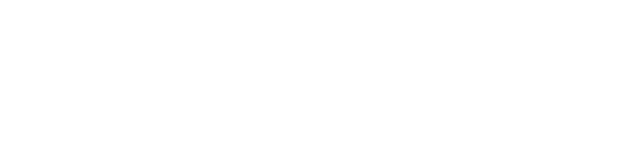
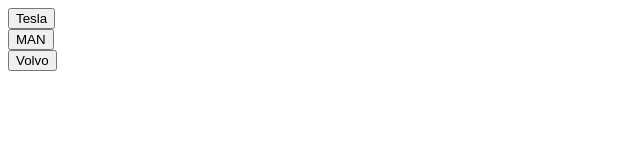
Before and after one commit to onurumar/CFLMS-TS-DAY02-Onur-Ervin-Balint, a website with bundled scripts: page Advanced/index.html in a window 1280 px wide. Shown: the whole page, without its empty margins (0-640 px from the left). Built offline with nearby package versions, Linux system fonts and the light colour scheme.

Commit message:
adds some more functions to advanced

```diff
--- a/Advanced/index.html
+++ b/Advanced/index.html
@@ -8,5 +8,6 @@
   <script src="dist/app.js" defer></script>
 </head>
 <body>
+  <div id="results"></div>
 </body>
 </html>
--- a/Advanced/src/app.ts
+++ b/Advanced/src/app.ts
@@ -31,15 +31,34 @@
 
     constructor(public type: string, model: string, hp: number, price: number, seats: number, color: string) {
         super(model, hp, price, seats, color)
+
+        this.generateButton()
     }
 
     getInfo() {
         return `Type: ${this.type}
                 ${super.getInfo()}`
     }
+
+    private generateButton(): void {
+        const divEl = document.getElementById('results')! as HTMLDivElement
+        const instanceDivEl = document.createElement('div')
+        const buttonEl = document.createElement('button')
+        buttonEl.addEventListener('click', () => {
+            const pEl = document.createElement('p')
+            pEl.innerText = `${this.hp} ${this.type}`
+            divEl.append(pEl)
+
+        })
+        buttonEl.innerText = this.model
+        instanceDivEl.append(buttonEl)
+        divEl.append(instanceDivEl)
+    }
+
+
 }
 
-// let myCar = new Car ("Electro-Car", "Tesla", 600, 70000, 5, "red");
+let myCar = new Car ("Electro-Car", "Tesla", 600, 70000, 5, "red");
 
 class Truck extends Car {
 
@@ -55,3 +74,6 @@
 
 let myTruck = new Truck ("Cooler", "MAN", 1200, 100000, 3, "white", 10.0);
 console.log(myTruck.getInfo());
+
+
+const truck2 = new Truck ("Cooler", "Volvo", 1200, 100000, 3, "white", 10.0);
```
